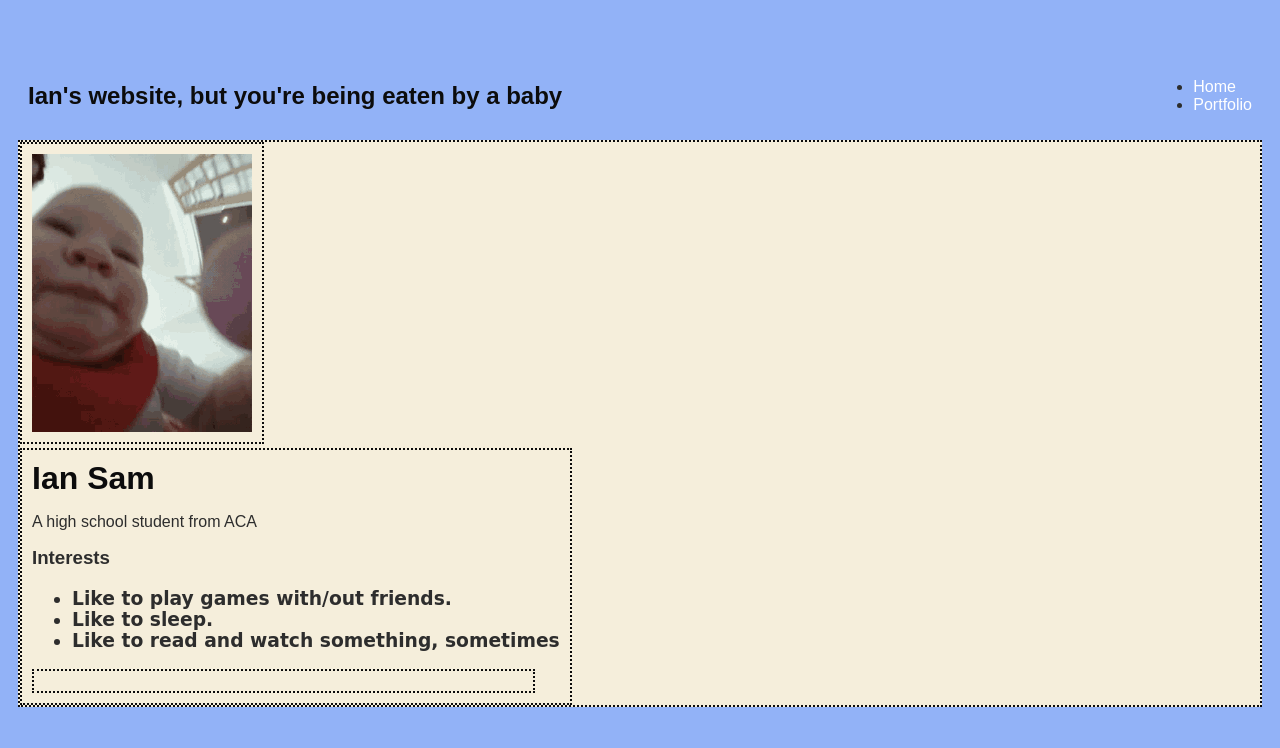
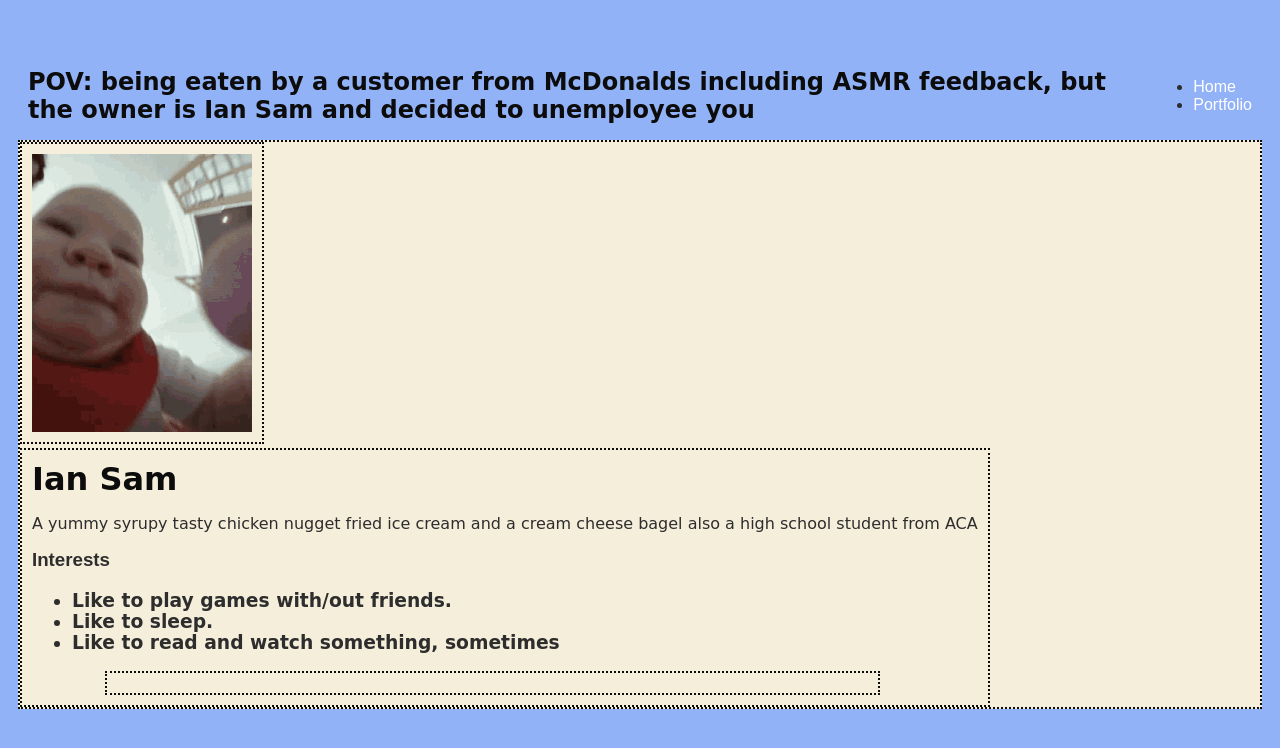
Before and after one commit to Ianlongsam/IanSam2.github.io, a plain HTML site: page index.html in a window 1280 px wide. Drawn offline with Linux system fonts and the light colour scheme.

Commit message:
the website

```diff
--- a/index.html
+++ b/index.html
@@ -101,8 +101,8 @@
         </div>
         <!-- Content section -->
         <div>
-        <h2>  </h2>
-        <p>  </p>
+            <h2> </h2>
+            <p> </p>
             <!-- Interests section -->
             <div>
 
@@ -115,7 +115,7 @@
         <body>
             <div>
                 <nav>
-                <h1>Ian's website, but you're being eaten by a baby</h1>
+                    <h1 id="yummy">POV: being eaten by a customer from McDonalds including ASMR feedback, but the owner is Ian Sam and decided to unemployee you</h1>
                     <ul>
                         <li>
                             <a href="index.html"> Home </a>
@@ -133,10 +133,12 @@
 
                         <div class="sidebar" scr <div>
                             <!--Content Section-->
-                        <h1>
+                            <h1 id="yummy">
                                  Ian Sam
+
                             </h1>
-                        <p> A high school student from ACA</p>
+
+                            <p id="yummy"> A yummy syrupy tasty chicken nugget fried ice cream and a cream cheese bagel also a high school student from ACA</p>
                             <!--Interest Section-->
 
                             <div class='main'>
@@ -145,6 +147,7 @@
                                         <li>Like to play games with/out friends.</li>
                                         <li>Like to sleep.</li>
                                         <li>Like to read and watch something, sometimes</li>
+
                                     </ul>
 
                                 </h3>
```
Lines whose indentation alone changed are shown as unchanged.
